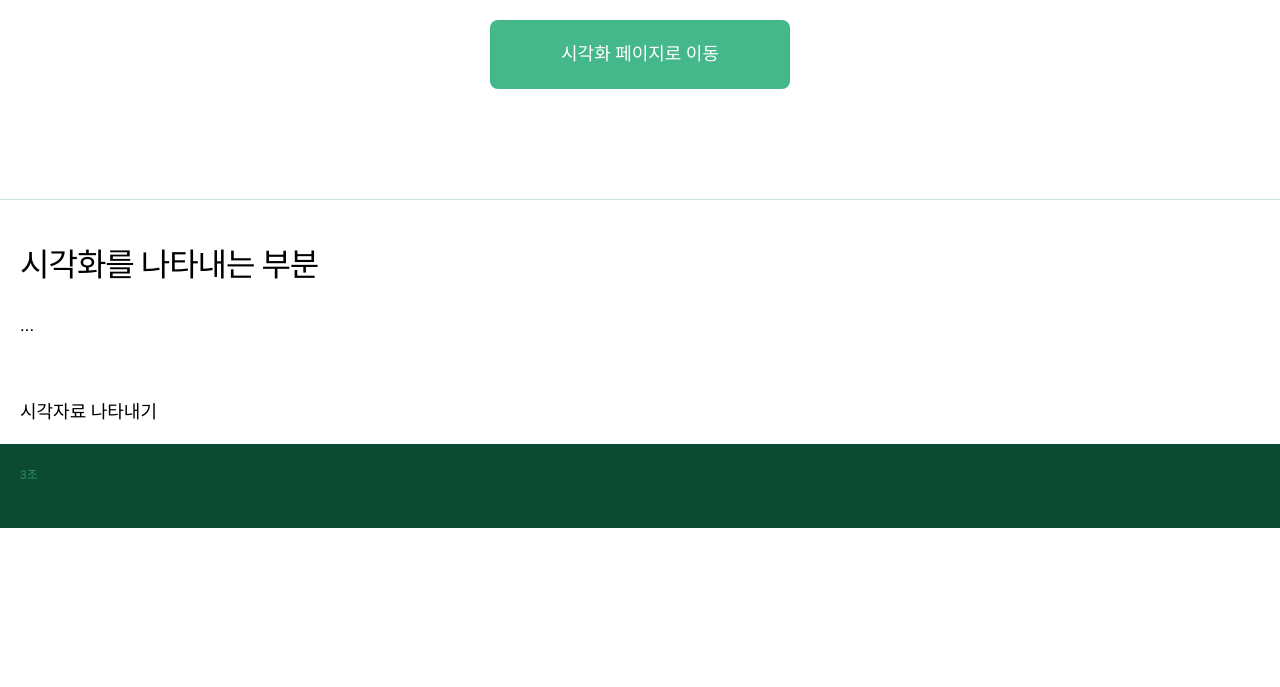
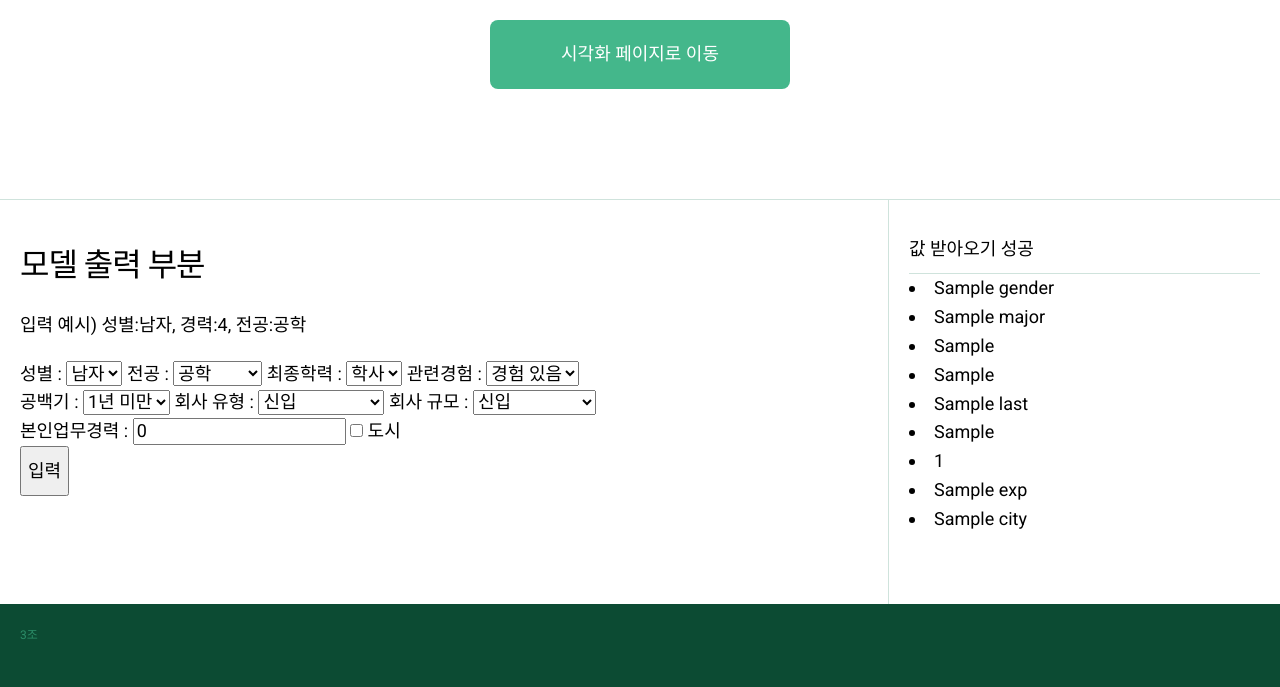
Before and after one commit to dch9610/Mini_Project2, a Flask app: template Web/templates/model/model.html in a window 1280 px wide. Shown: the part 239-926 px from the top of the page. Before the commit the page ends 767 px from the top, so only its background shows below. Run offline with Flask 2, Linux system fonts and the light colour scheme; the template is opened without the code that fills it: most values are stand-ins (such as "Sample title", 1, 10 or a date in 2020).

Commit message:
model main 부분

```diff
--- a/Web/templates/model/model_main.html
+++ b/Web/templates/model/model_main.html
@@ -1,12 +1,115 @@
 <div class="container-float">
+
   <div class="main-content">
-    <h2 class="main-title">시각화를 나타내는 부분</h2>
+    <h2 class="main-title">모델 출력 부분</h2>
     <p class="main-desc">
-      ...
+      입력 예시) 성별:남자, 경력:4, 전공:공학
     </p>
-    <div class="mailing-layout">
-      <p>시각자료 나타내기</p>
+
+    <form method="POST">
+      <div>
+        <label>성별 :</label>
+        <select name="gender">
+          <option value="남성">남자</option>
+          <option value="여성">여자</option>
+        </select>
+
+        <label> 전공 :</label>
+        <select name="major">
+          <option value="공학">공학</option>
+          <option value="인문학">인문학</option>
+          <option value="경영학">경영학</option>
+          <option value="예술">예술</option>
+          <option value="기타 전공">기타전공</option>
+          <option value="전공 없음">전공없음</option>
+        </select>
+
+        <label> 최종학력 :</label>
+        <select name="edu_lev">
+          <option value="학사">학사</option>
+          <option value="고졸">고졸</option>
+          <option value="석사">석사</option>
+          <option value="박사">박사</option>
+          <option value="초졸">초졸</option>
+        </select>
+
+        <label> 관련경험 :</label>
+        <select name="re_exp">
+          <option value="관련 경험 있음">경험 있음</option>
+          <option value="관련 경험 없음">경험 없음</option>
+        </select>
+        <br>
+
+        <label> 공백기 :</label>
+        <select name="last">
+          <option value="0">1년 미만</option>
+          <option value="1">1년</option>
+          <option value="2">2년</option>
+          <option value="3">3년</option>
+          <option value="4">4년</option>
+          <option value="5">4년 이상</option>
+        </select>
+
+        <label> 회사 유형 :</label>
+        <select name="comp_type">
+          <option value="신입">신입</option>
+          <option value="공공기관">공공기관</option>
+          <option value="유한책임회사">유한책임회사</option>
+          <option value="신생 스타트업">신생 스타트업</option>
+          <option value="비정부기구">비정부기구</option>
+          <option value="투자받은 스타트업">투자 스타트업</option>
+          <option value="기타">기타</option>
+        </select>
+
+        <label> 회사 규모 :</label>
+        <select name="comp_size">
+          <option value='0'>신입</option>
+          <option value='<10'>10명미만</option>
+          <option value='10/49'>10~49</option>
+          <option value='50-99'>50~99</option>
+          <option value='100-500'>100~499</option>
+          <option value='500-999'>500~999</option>
+          <option value='1000-4999'>1000~4999</option>
+          <option value='5000-9999'>5000~9999</option>
+          <option value='10000+'>10000명이상</option>
+        </select>
+        <br>
+
+        <label> 본인업무경력 :</label>
+        <input type="text" class="exp" name="exp" value="0" min="0" max="21">
+
+        <input type="checkbox" id='city' name='city' value=0.84> 도시
+
+
+        <br>
+        <button type='submit' class="btn btn-primary" style="with:150px; height:50px">입력</button>
+
+      </div>
+      <br>
+    </form>
+
+  </div>
+
+
+  <div class="side-content">
+    <div class="latest-news infos">
+      <h2 class="infos-title">값 받아오기 성공</h2>
+      <li>{{gender}}</li>
+      <li>{{major}}</li>
+      <li>{{edu_lev}}</li>
+      <li>{{re_exp}}</li>
+      <li>{{last}}</li>
+      <li>{{comp_type}}</li>
+      <li>{{comp_size}}</li>
+      <li>{{exp}}</li>
+      <li>{{city}}</li>
+
+
     </div>
 
 
   </div>
+
+
+
+</div>
```
